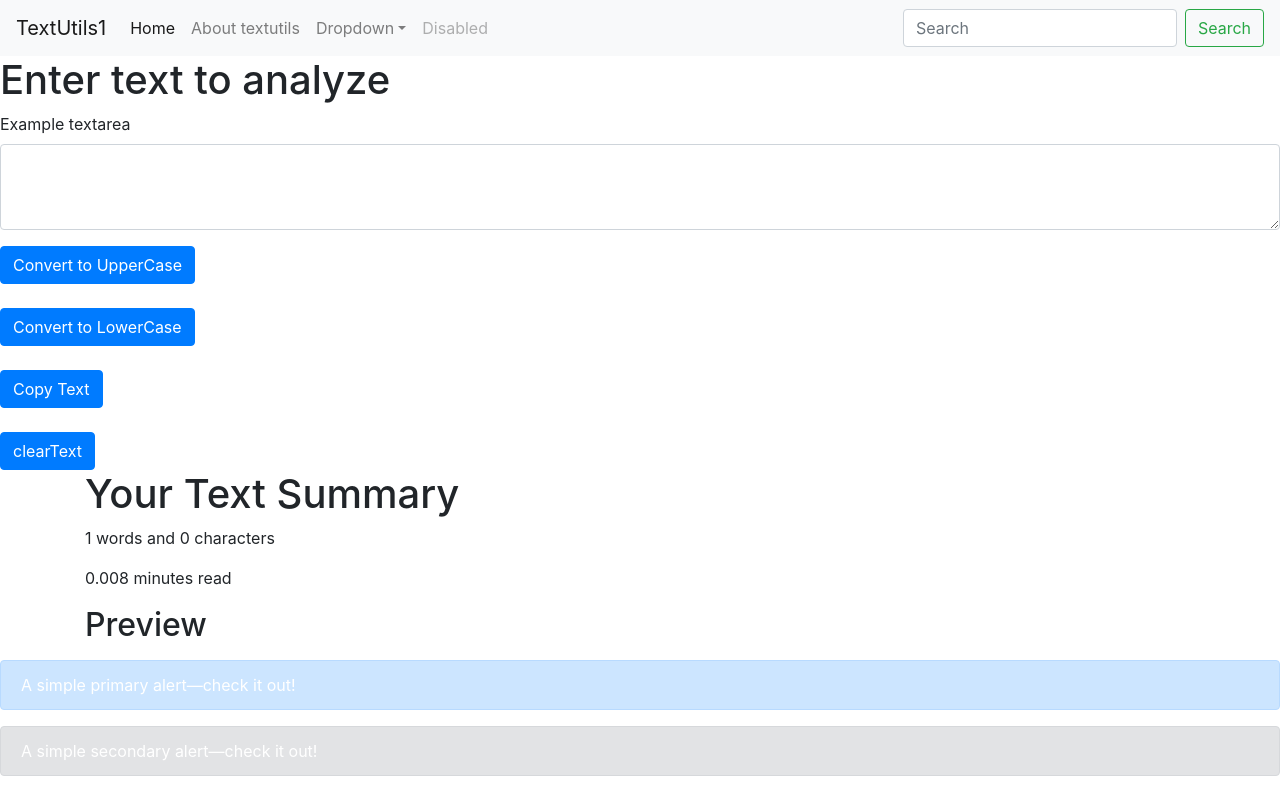
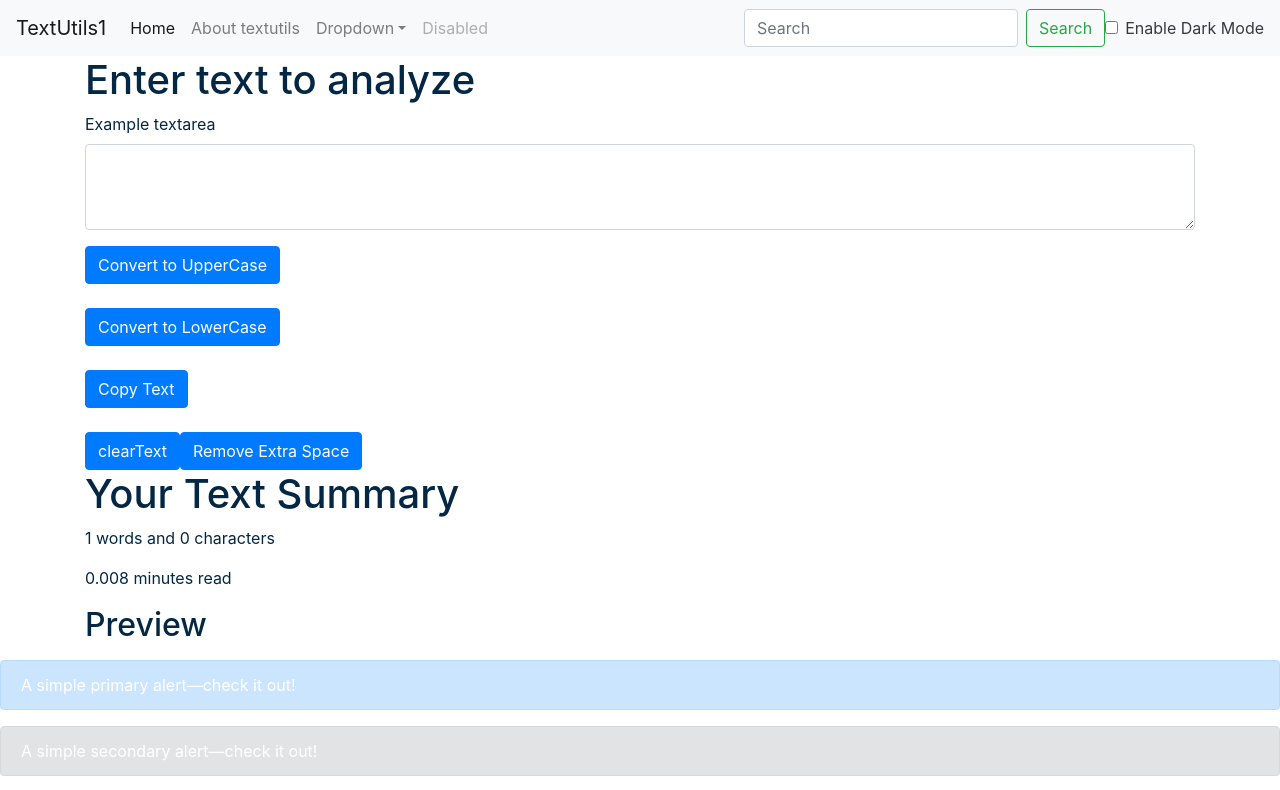
Before and after one commit to Tirth29/React-Project-1, a React (Create React App) app: page / in a window 1280 px wide. Shown: the top 790 px of the page. Built offline with nearby package versions, Linux system fonts and the light colour scheme.

Commit message:
darkthemedone

```diff
--- a/src/App.js
+++ b/src/App.js
@@ -4,13 +4,38 @@ import './navbar';
 import Navbar from './navbar';
 import TextForm from './Components/TextForm';
 import About from './Components/about';
+import React, {useState} from 'react'
+
 
 function App() {
+  const[mode,setMode]= useState('light');
+  const toggleMode = ()=>{
+    // if(mode==='dark')
+    // {
+    //   setMode('light');
+    // }
+    // else
+    // {
+    //     setMode('dark');
+    // }
+    if(mode==='light')
+    {
+      setMode('dark');
+      document.body.style.backgroundColor='#042743';
+
+    }
+    else
+    {
+      setMode('light');
+      document.body.style.backgroundColor='white';
+
+    }
+  }
   return (
     <>
 
     <Navbar
-     title="TextUtils1"
+     title="TextUtils1" mode={mode} toggleMode={toggleMode}
      aboutText="About textutils"/>
      {/* <Navbar/> */}
      <div className="container-main">
--- a/src/Components/TextForm.js
+++ b/src/Components/TextForm.js
@@ -18,6 +18,10 @@ export default function TextForm(props) {
         setText(lowcase);
 
     }
+    const removeextraspace=()=>{
+        let newText=text.split(/[ ]+/);
+        setText(newText.join(" "));
+    }
     const copy=()=>{
         var text = document.getElementById("exampleFormControlTextarea1");
         text.select();
@@ -30,7 +34,7 @@ export default function TextForm(props) {
     const[text,setText] = useState("");
   return (
     <>
-    <div>
+    <div className='container' style={{color: props.mode==='dark'?'white':'#042743'}}>
         <h1>{props.heading}</h1>
       {/* <div className="mb-3">
   <label for="exampleFormControlInput1" className="form-label">Email address</label>
@@ -38,14 +42,15 @@ export default function TextForm(props) {
 </div> */}
 <div className="mb-3">
   <label for="exampleFormControlTextarea1" className="form-label">Example textarea</label>
-  <textarea className="form-control" value={text} onChange={handleonchange} id="exampleFormControlTextarea1" rows="3"></textarea>
+  <textarea className="form-control" value={text} onChange={handleonchange} id="exampleFormControlTextarea1" style={{backgroundColor: props.mode==='dark'?'grey':'white', color: props.mode==='dark'?'white':'#042743' }} rows="3"></textarea>
 </div>
 <button className='btn btn-primary' onClick={convertUpCase}>Convert to UpperCase</button><br></br><br></br>
 <button className='btn btn-primary' onClick={convertlowCase}>Convert to LowerCase</button><br></br><br></br>
 <button className='btn btn-primary' onClick={copy}>Copy Text</button><br></br><br></br>
 <button className='btn btn-primary' onClick={cleartext}>clearText</button>
+<button className='btn btn-primary' onClick={removeextraspace}> Remove Extra Space</button>
     </div>
-    <div className='container'>
+    <div className='container my-32' style={{color: props.mode==='dark'?'white':'#042743'}}>
         <h1>Your Text Summary</h1>
         <p>{text.split(" ").length} words and {text.length} characters</p>
     <p>{0.008*text.split(" ").length} minutes read </p>
--- a/src/navbar.js
+++ b/src/navbar.js
@@ -1,55 +1,106 @@
 import React from "react";
-import propTypes from 'prop-types'
+import propTypes from "prop-types";
 
-export default function Navbar(props)
-{
-    return(
-
-<nav className="navbar navbar-expand-lg navbar-light bg-light">
-  <a className="navbar-brand" href="/">{props.title}</a>
-  <button className="navbar-toggler" type="button" data-toggle="collapse" data-target="#navbarSupportedContent" aria-controls="navbarSupportedContent" aria-expanded="false" aria-label="Toggle navigation">
+export default function Navbar(props) {
+  return (
+    <nav
+      className={`navbar navbar-expand-lg navbar-${props.mode} bg-${props.mode}`}
+    >
+      <a className="navbar-brand" href="/">
+        {props.title}
+      </a>
+      <button
+        className="navbar-toggler"
+        type="button"
+        data-toggle="collapse"
+        data-target="#navbarSupportedContent"
+        aria-controls="navbarSupportedContent"
+        aria-expanded="false"
+        aria-label="Toggle navigation"
+      >
         <span className="navbar-toggler-icon"></span>
       </button>
 
       <div className="collapse navbar-collapse" id="navbarSupportedContent">
         <ul className="navbar-nav mr-auto">
           <li className="nav-item active">
-        <a className="nav-link" href="/">Home <span className="sr-only">(current)</span></a>
+            <a className="nav-link" href="/">
+              Home <span className="sr-only">(current)</span>
+            </a>
           </li>
           <li className="nav-item">
-        <a className="nav-link" href="/">{props.aboutText}</a>
+            <a className="nav-link" href="/">
+              {props.aboutText}
+            </a>
           </li>
           <li className="nav-item dropdown">
-        <a className="nav-link dropdown-toggle" href="/" id="navbarDropdown" role="button" data-toggle="dropdown" aria-haspopup="true" aria-expanded="false">
+            <a
+              className="nav-link dropdown-toggle"
+              href="/"
+              id="navbarDropdown"
+              role="button"
+              data-toggle="dropdown"
+              aria-haspopup="true"
+              aria-expanded="false"
+            >
               Dropdown
             </a>
             <div className="dropdown-menu" aria-labelledby="navbarDropdown">
-          <a className="dropdown-item" href="/">Action</a>
-          <a className="dropdown-item" href="/">Another action</a>
+              <a className="dropdown-item" href="/">
+                Action
+              </a>
+              <a className="dropdown-item" href="/">
+                Another action
+              </a>
               <div className="dropdown-divider"></div>
-          <a className="dropdown-item" href="/">Something else here</a>
+              <a className="dropdown-item" href="/">
+                Something else here
+              </a>
             </div>
           </li>
           <li className="nav-item">
-        <a className="nav-link disabled" href="/">Disabled</a>
+            <a className="nav-link disabled" href="/">
+              Disabled
+            </a>
           </li>
         </ul>
         <form className="form-inline my-2 my-lg-0">
-      <input className="form-control mr-sm-2" type="search" placeholder="Search" aria-label="Search"/>
-      <button className="btn btn-outline-success my-2 my-sm-0" type="submit">Search</button>
+          <input
+            className="form-control mr-sm-2"
+            type="search"
+            placeholder="Search"
+            aria-label="Search"
+          />
+          <button
+            className="btn btn-outline-success my-2 my-sm-0"
+            type="submit"
+          >
+            Search
+          </button>
         </form>
+        <div className={`form-check form-switch text-${props.mode==='light'?'dark':'light'}`}>
+          <input
+            className="form-check-input"
+            type="checkbox"
+            role="switch"
+            id="flexSwitchCheckDefault"
+            onClick={props.toggleMode}
+          />
+          <label className="form-check-label" htmlFor="flexSwitchCheckDefault">
+            Enable Dark Mode
+          </label>
+        </div>
       </div>
     </nav>
-
   );
 }
 
-Navbar.propTypes={
+Navbar.propTypes = {
   title: propTypes.string.isRequired,
-  aboutText: propTypes.string.isRequired
-}
+  aboutText: propTypes.string.isRequired,
+};
 
-Navbar.defaultProps={
-  title: 'Set title here',
-  aboutText: 'About text here'
-}
+Navbar.defaultProps = {
+  title: "Set title here",
+  aboutText: "About text here",
+};
```
Lines whose indentation alone changed are shown as unchanged.
